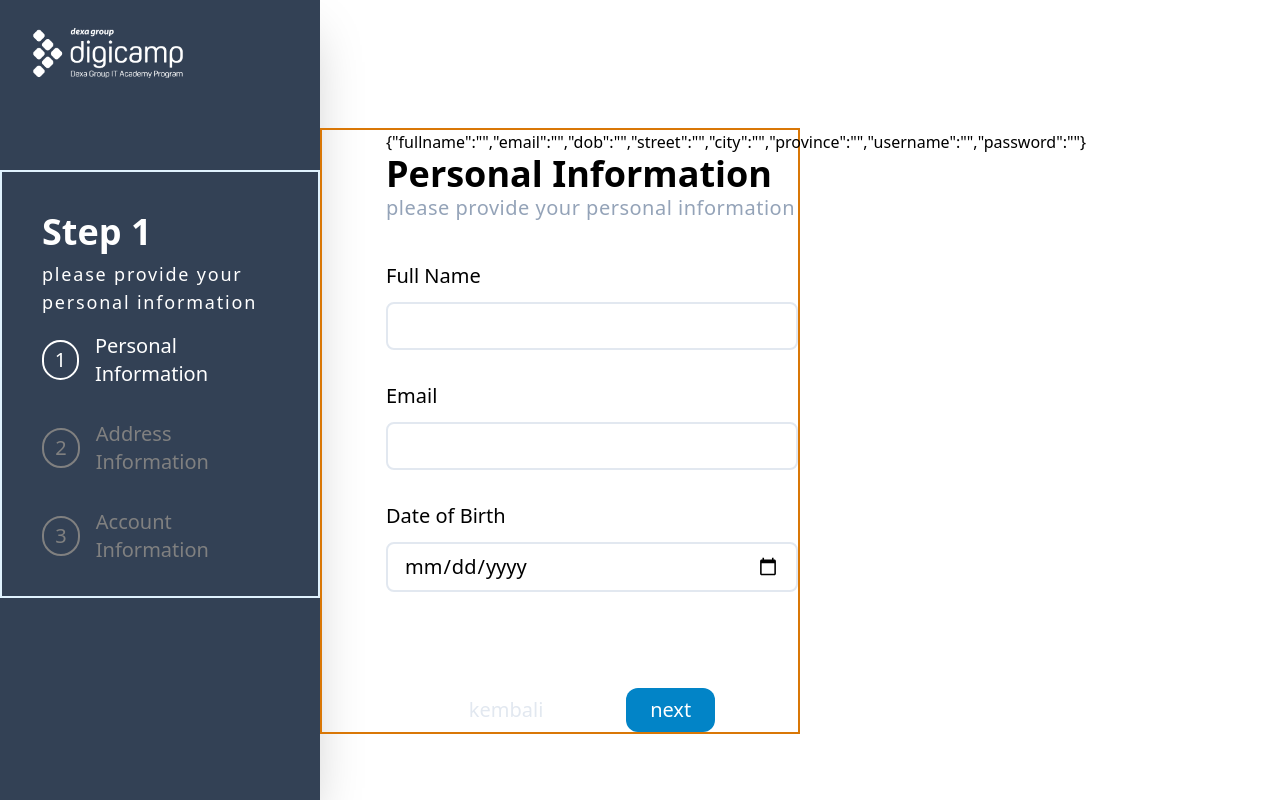
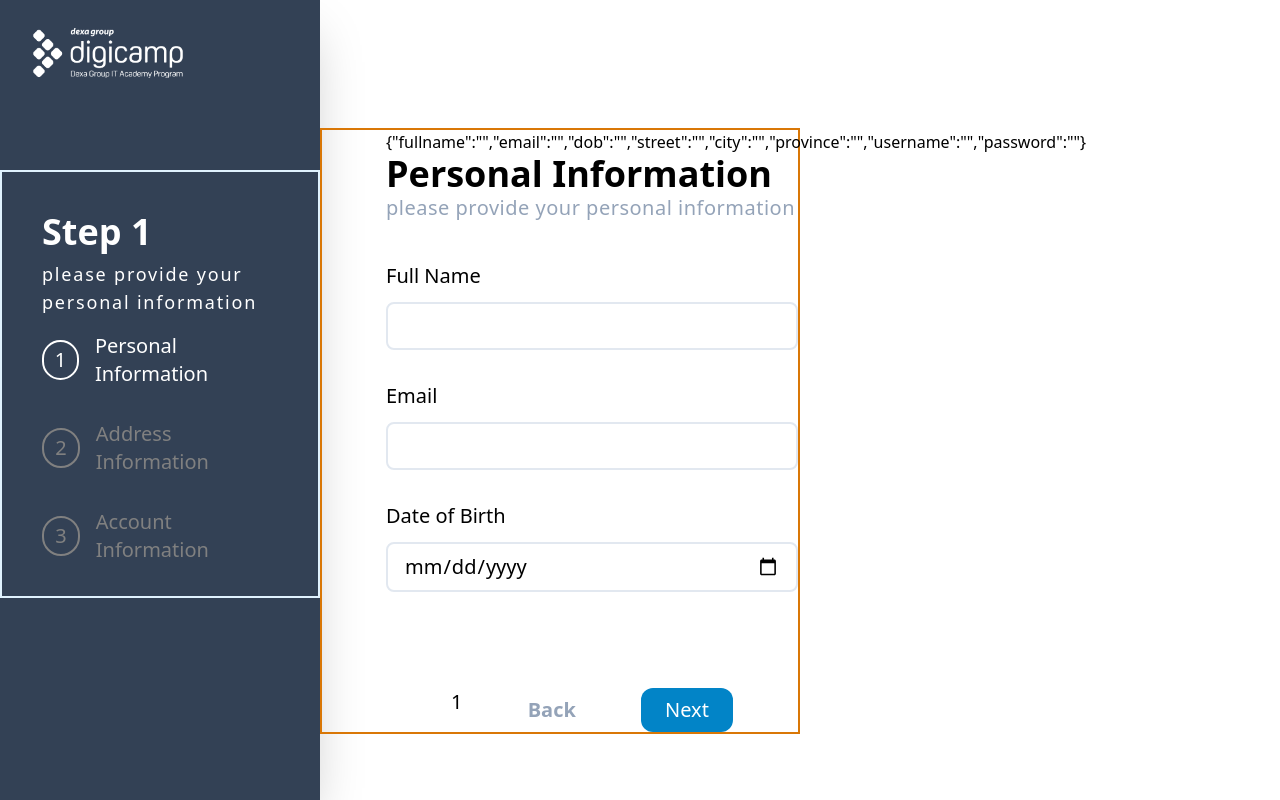
Before and after one commit to dwiadi-dd/miniproject-form-ts, a React (Vite) app: page / in a window 1280 px wide. Built offline with nearby package versions, Linux system fonts and the light colour scheme.

Commit message:
step control

```diff
--- a/src/App.tsx
+++ b/src/App.tsx
@@ -89,15 +89,26 @@ function App() {
     password: "",
   });
 
-  const handleNext = (e: React.ChangeEvent<HTMLInputElement>) => {
+  function next() {
+    setStep((i) => {
+      return i + 1;
+    });
+  }
+
+  function back() {
+    setStep((i) => {
+      if (i <= 0) return i;
+      return i - 1;
+    });
+  }
+  const isFirstStep = step === 0;
+  const isLastStep = step === 3;
+
+  function onSubmit(e: FormEvent) {
     e.preventDefault();
-    setStep(step + 1);
-  };
-
-  const handleBack = (e: React.ChangeEvent<HTMLInputElement>) => {
-    e.preventDefault();
-    setStep(step + 1);
-  };
+    if (!isLastStep) return next();
+    alert(JSON.stringify(registerData));
+  }
   return (
     <div className="min-h-screen bg-white flex flex-col lg:flex-row">
       <div className="bg-slate-700 w-full lg:w-1/3 text-white shadow-2xl flex flex-col">
@@ -115,7 +126,10 @@ function App() {
           {JSON.stringify(registerData)}
           <h1 className="form-title ">{stepList[step - 1].title}</h1>
           <h3 className="form-desc">{stepList[step - 1].desc}</h3>
-          <form className="form-registration mt-10 grid gap-8">
+          <form
+            className="form-registration mt-10 grid gap-8"
+            onSubmit={onSubmit}
+          >
             {step === 1 ? (
               <>
                 <div className="form-group ">
@@ -273,28 +287,16 @@ function App() {
             )}
 
             <div className="button-form-group ">
-              {step === 0 ? (
-                <button className="back-button" onClick={() => handleBack}>
-                  back
-                </button>
-              ) : (
-                <button
-                  className="text-slate-200"
-                  onClick={() => handleBack}
-                  disabled
-                >
-                  kembali
+              {step}
+              {!isFirstStep && (
+                <button className="back-button" onClick={back}>
+                  Back
                 </button>
               )}
-              {step === 3 ? (
-                <button className="next-button" onClick={handleNext}>
-                  next
-                </button>
-              ) : (
-                <button className="next-button" onClick={handleNext}>
-                  next
-                </button>
-              )}
+
+              <button className="next-button">
+                {isLastStep ? "Finish" : "Next"}
+              </button>
             </div>
           </form>
         </div>
```
